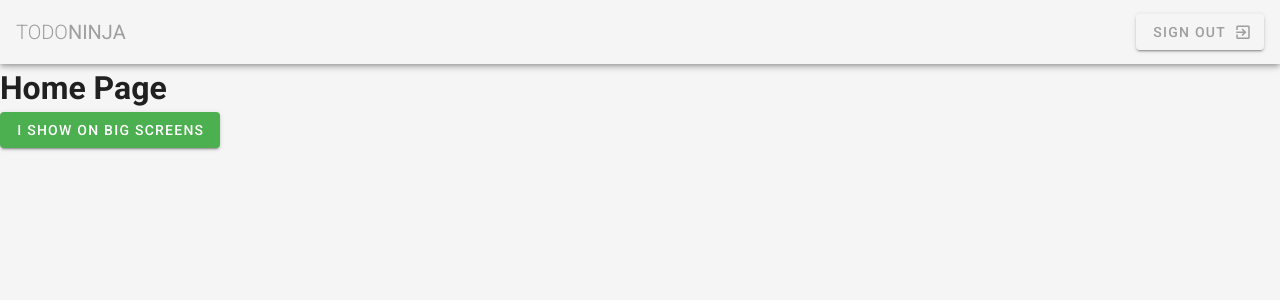
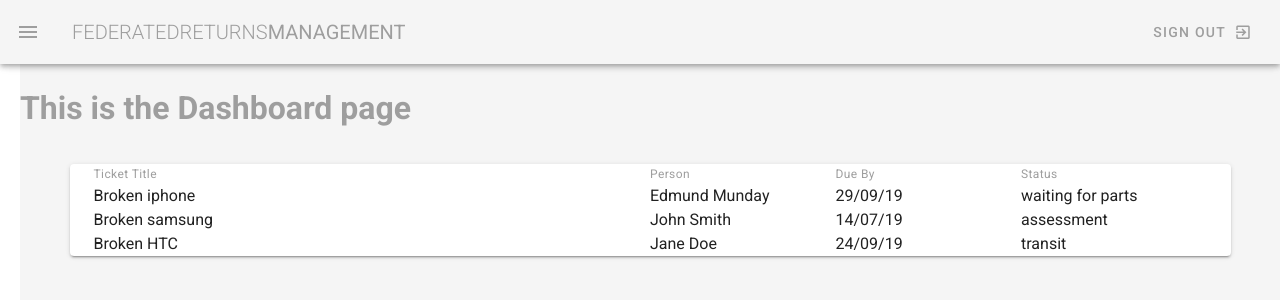
Before and after one commit to edmundmunday/learnvuetify, a Vue app: page / in a window 1280 px wide. Shown: the top 300 px of the page. Built offline with nearby package versions, Linux system fonts and the light colour scheme.

Commit message:
finished app bar, app drawer, started on ticket dashboard

```diff
--- a/src/App.vue
+++ b/src/App.vue
@@ -1,7 +1,7 @@
 <template>
   <v-app>
     <NavBar></NavBar>
-    <v-content class="grey lighten-4">
+    <v-content class="grey ml-5 my-5 lighten-4">
       <router-view />
     </v-content>
   </v-app>
--- a/src/components/NavBar.vue
+++ b/src/components/NavBar.vue
@@ -1,21 +1,59 @@
 <template>
   <div>
+    <!-- App header bar -->
     <v-app-bar app>
+      <v-app-bar-nav-icon
+        class="grey--text"
+        @click="appDrawer = !appDrawer"
+      ></v-app-bar-nav-icon>
       <v-toolbar-title class="text-uppercase grey--text">
-        <span class="font-weight-light">ToDo</span>
-        <span>Ninja</span>
+        <span class="font-weight-light">FederatedReturns</span>
+        <span>Management</span>
       </v-toolbar-title>
       <v-spacer></v-spacer>
-      <v-btn flat class="grey--text">
+      <v-btn text class="grey--text">
         <span left>Sign Out</span>
         <v-icon right>mdi-exit-to-app</v-icon>
       </v-btn>
     </v-app-bar>
+
+    <!-- Nav-drawer -->
+    <v-navigation-drawer v-model="appDrawer" class="primary" app>
+      <!-- Link list -->
+      <v-list nav>
+        <v-list-item
+          v-for="link in links"
+          :key="link.text"
+          router
+          :to="{ name: link.route }"
+        >
+          <v-list-item-icon>
+            <v-icon class="white--text">mdi-{{ link.icon }}</v-icon>
+          </v-list-item-icon>
+          <v-list-item-content>
+            <v-list-item-title class="white--text">{{
+              link.text
+            }}</v-list-item-title>
+          </v-list-item-content>
+        </v-list-item>
+      </v-list>
+    </v-navigation-drawer>
   </div>
 </template>
 
 <script>
-export default {};
+export default {
+  data() {
+    return {
+      appDrawer: false,
+      links: [
+        { icon: "view-dashboard", text: "Dashboard", route: "dashboard" },
+        { icon: "cellphone", text: "Devices", route: "devices" },
+        { icon: "receipt", text: "Tickets", route: "tickets" }
+      ]
+    };
+  }
+};
 </script>
 
 <style lang="scss" scoped></style>
--- a/src/router.js
+++ b/src/router.js
@@ -1,7 +1,8 @@
 import Vue from "vue";
 import Router from "vue-router";
-import Home from "@/views/Home.vue";
-import About from "@/views/About.vue";
+import Dashboard from "@/views/Dashboard.vue";
+import Devices from "@/views/Devices.vue";
+import Tickets from "@/views/Tickets.vue";
 
 Vue.use(Router);
 
@@ -11,13 +12,18 @@ export default new Router({
   routes: [
     {
       path: "/",
-      name: "home",
-      component: Home
+      name: "dashboard",
+      component: Dashboard
     },
     {
-      path: "/about",
-      name: "about",
-      component: About
+      path: "/devices",
+      name: "devices",
+      component: Devices
+    },
+    {
+      path: "/tickets",
+      name: "tickets",
+      component: Tickets
     }
   ]
 });
--- a/src/views/About.vue
+++ /dev/null
@@ -1,5 +0,0 @@
-<template>
-  <div class="about">
-    <h1>This is an about page</h1>
-  </div>
-</template>
--- /dev/null
+++ b/src/views/Dashboard.vue
@@ -0,0 +1,75 @@
+<template>
+  <div class="dashboard">
+    <h1 class="subheading grey--text">This is the Dashboard page</h1>
+    <v-container class="my-5">
+      <v-card class="pa-3">
+        <!-- headers -->
+        <v-layout class="mx-3" row wrap>
+          <v-flex xs12 md6>
+            <div class="caption grey--text">Ticket Title</div>
+          </v-flex>
+          <v-flex xs6 sm4 md2>
+            <div class="caption grey--text">Person</div>
+          </v-flex>
+          <v-flex xs6 sm4 md2>
+            <div class="caption grey--text">Due By</div>
+          </v-flex>
+          <v-flex xs2 sm4 md2>
+            <div class="caption grey--text">Status</div>
+          </v-flex>
+        </v-layout>
+
+        <!-- rows -->
+        <v-layout
+          v-for="ticket in tickets"
+          :key="ticket.title"
+          row
+          wrap
+          class="mx-3"
+        >
+          <v-flex xs12 md6>
+            <div>{{ ticket.title }}</div>
+          </v-flex>
+          <v-flex xs6 sm4 md2>
+            <div>{{ ticket.person }}</div>
+          </v-flex>
+          <v-flex xs6 sm4 md2>
+            <div>{{ ticket.due }}</div>
+          </v-flex>
+          <v-flex xs2 sm4 md2>
+            <div>{{ ticket.status }}</div>
+          </v-flex>
+        </v-layout>
+      </v-card>
+    </v-container>
+  </div>
+</template>
+
+<script>
+export default {
+  data() {
+    return {
+      tickets: [
+        {
+          title: "Broken iphone",
+          person: "Edmund Munday",
+          due: "29/09/19",
+          status: "waiting for parts"
+        },
+        {
+          title: "Broken samsung",
+          person: "John Smith",
+          due: "14/07/19",
+          status: "assessment"
+        },
+        {
+          title: "Broken HTC",
+          person: "Jane Doe",
+          due: "24/09/19",
+          status: "transit"
+        }
+      ]
+    };
+  }
+};
+</script>
--- /dev/null
+++ b/src/views/Devices.vue
@@ -0,0 +1,12 @@
+<template>
+  <div class="devices">
+    <h1 class="subheading grey--text">This is the Devices page</h1>
+    <v-container class="my-5">Content</v-container>
+  </div>
+</template>
+
+<script>
+export default {};
+</script>
+
+<style lang="scss" scoped></style>
--- a/src/views/Home.vue
+++ /dev/null
@@ -1,15 +0,0 @@
-<template>
-  <div class="home">
-    <h1>Home Page</h1>
-    <v-btn class="hidden-md-and-down" color="success"
-      >I show on big screens</v-btn
-    >
-    <v-btn class="hidden-lg-and-up" color="success"
-      >I show on small screens</v-btn
-    >
-  </div>
-</template>
-
-<script>
-export default {};
-</script>
--- /dev/null
+++ b/src/views/Tickets.vue
@@ -0,0 +1,12 @@
+<template>
+  <div class="tickets">
+    <h1 class="subheading grey--text">This is the Tickets page</h1>
+    <v-container class="my-5">Content</v-container>
+  </div>
+</template>
+
+<script>
+export default {};
+</script>
+
+<style lang="scss" scoped></style>
```
